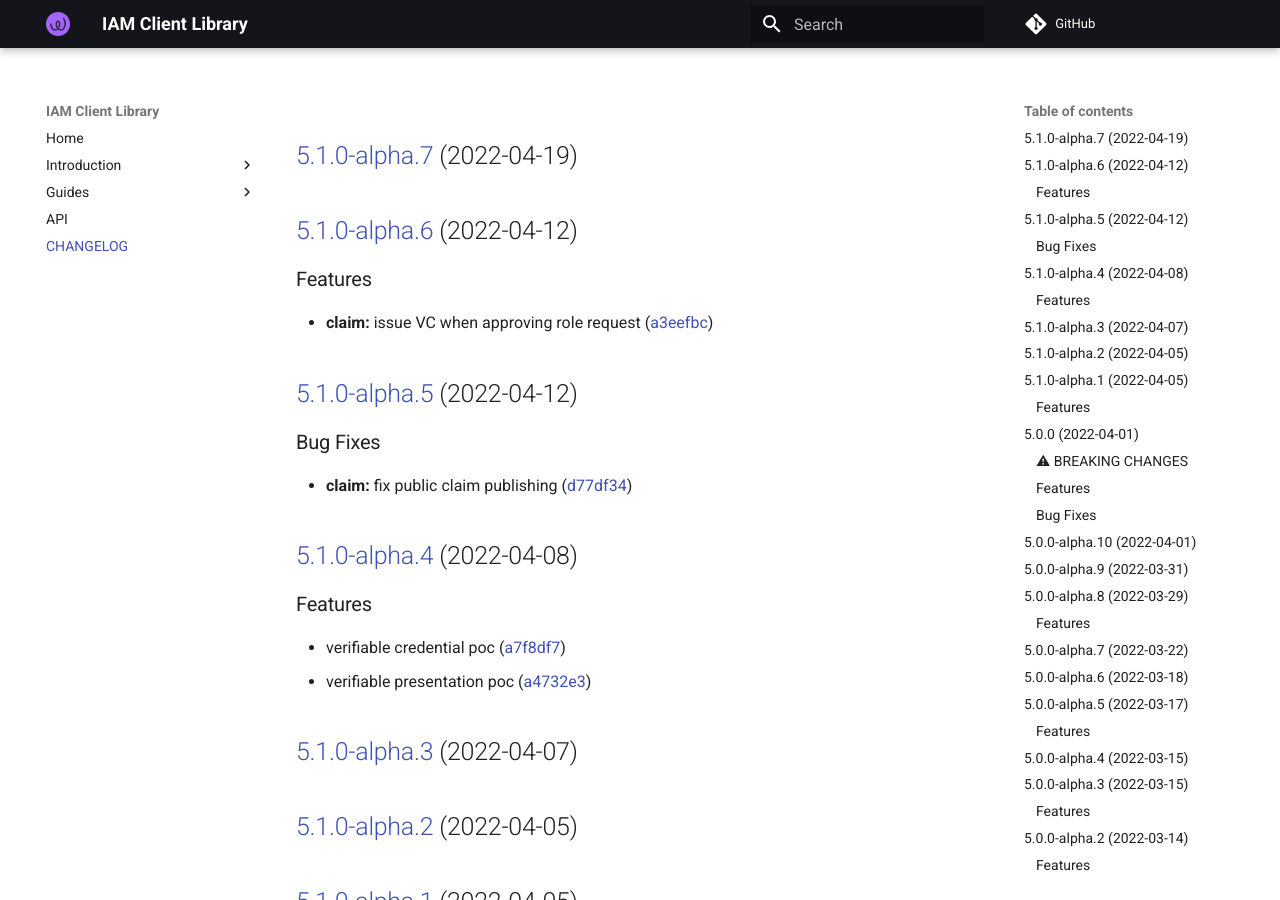
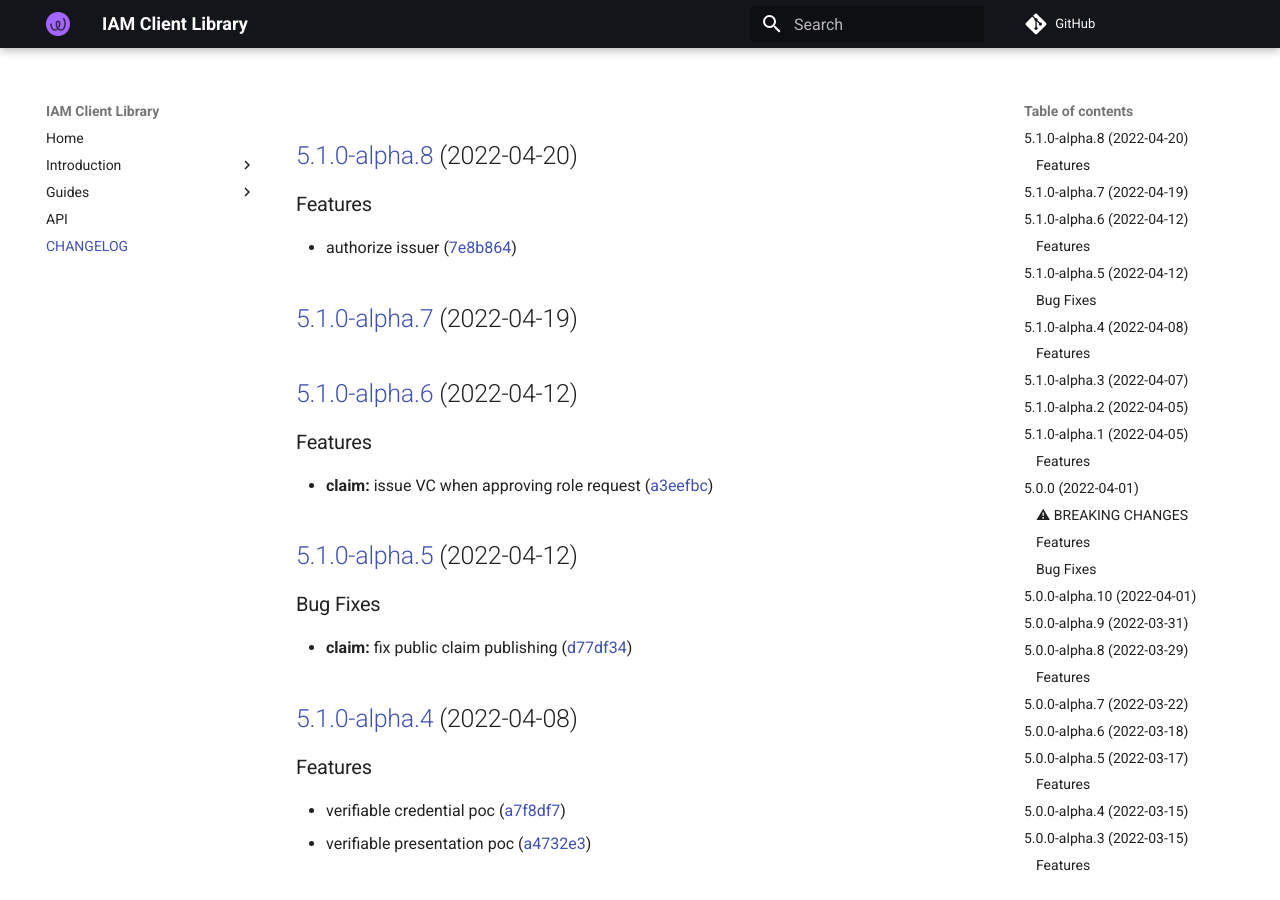
Before and after one commit to energywebfoundation/iam-client-lib, an MkDocs documentation site: the page built from docs/CHANGELOG.md, in a window 1280 px wide and 900 px high. Built offline with MkDocs 1.6.1 and Material for MkDocs 9.7.7, drawn with Linux system fonts in a browser that asks for light colours; comment, search, counter and statistics services are not loaded.

Commit message:
chore(release): 5.1.0-alpha.8 [skip ci]
## [5.1.0-alpha.8](https://github.com/energywebfoundation/iam-client-lib/compare/v5.1.0-alpha.7...v5.1.0-alpha.8) (2022-04-20)

### Features

* authorize issuer ([7e8b864](https://github.com/energywebfoundation/iam-client-lib/commit/7e8b86480b81cc0d0f76588146c28271552ad589))

```diff
--- a/docs/CHANGELOG.md
+++ b/docs/CHANGELOG.md
@@ -1,3 +1,10 @@
+## [5.1.0-alpha.8](https://github.com/energywebfoundation/iam-client-lib/compare/v5.1.0-alpha.7...v5.1.0-alpha.8) (2022-04-20)
+
+
+### Features
+
+* authorize issuer ([7e8b864](https://github.com/energywebfoundation/iam-client-lib/commit/7e8b86480b81cc0d0f76588146c28271552ad589))
+
 ## [5.1.0-alpha.7](https://github.com/energywebfoundation/iam-client-lib/compare/v5.1.0-alpha.6...v5.1.0-alpha.7) (2022-04-19)
 
 ## [5.1.0-alpha.6](https://github.com/energywebfoundation/iam-client-lib/compare/v5.1.0-alpha.5...v5.1.0-alpha.6) (2022-04-12)
--- a/package.json
+++ b/package.json
@@ -1,6 +1,6 @@
 {
   "name": "iam-client-lib",
-  "version": "5.1.0-alpha.7",
+  "version": "5.1.0-alpha.8",
   "description": "Library for Decentralized Identity and Access Management",
   "main": "dist/index.js",
   "module": "dist/index.esm.js",
```
